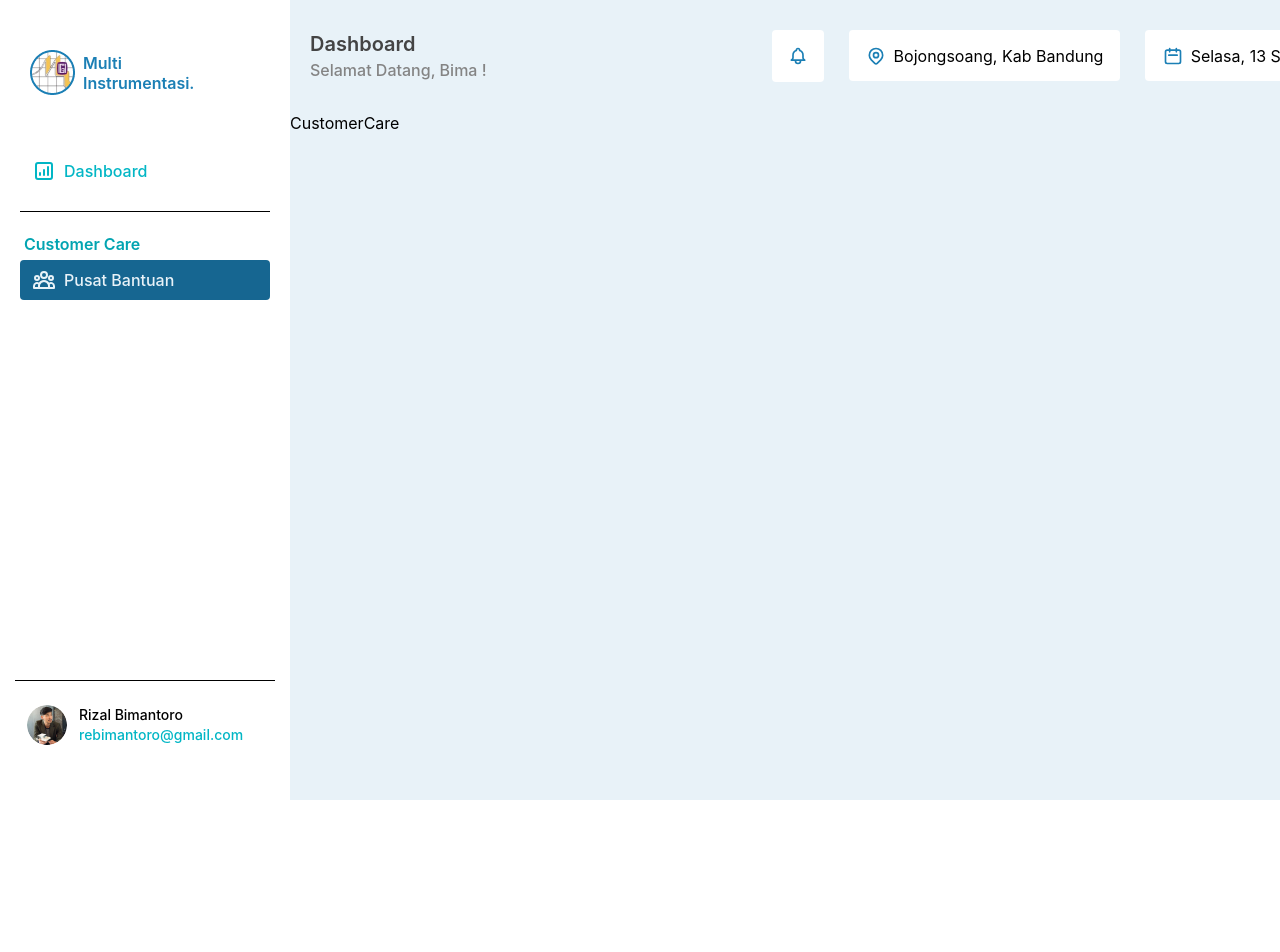
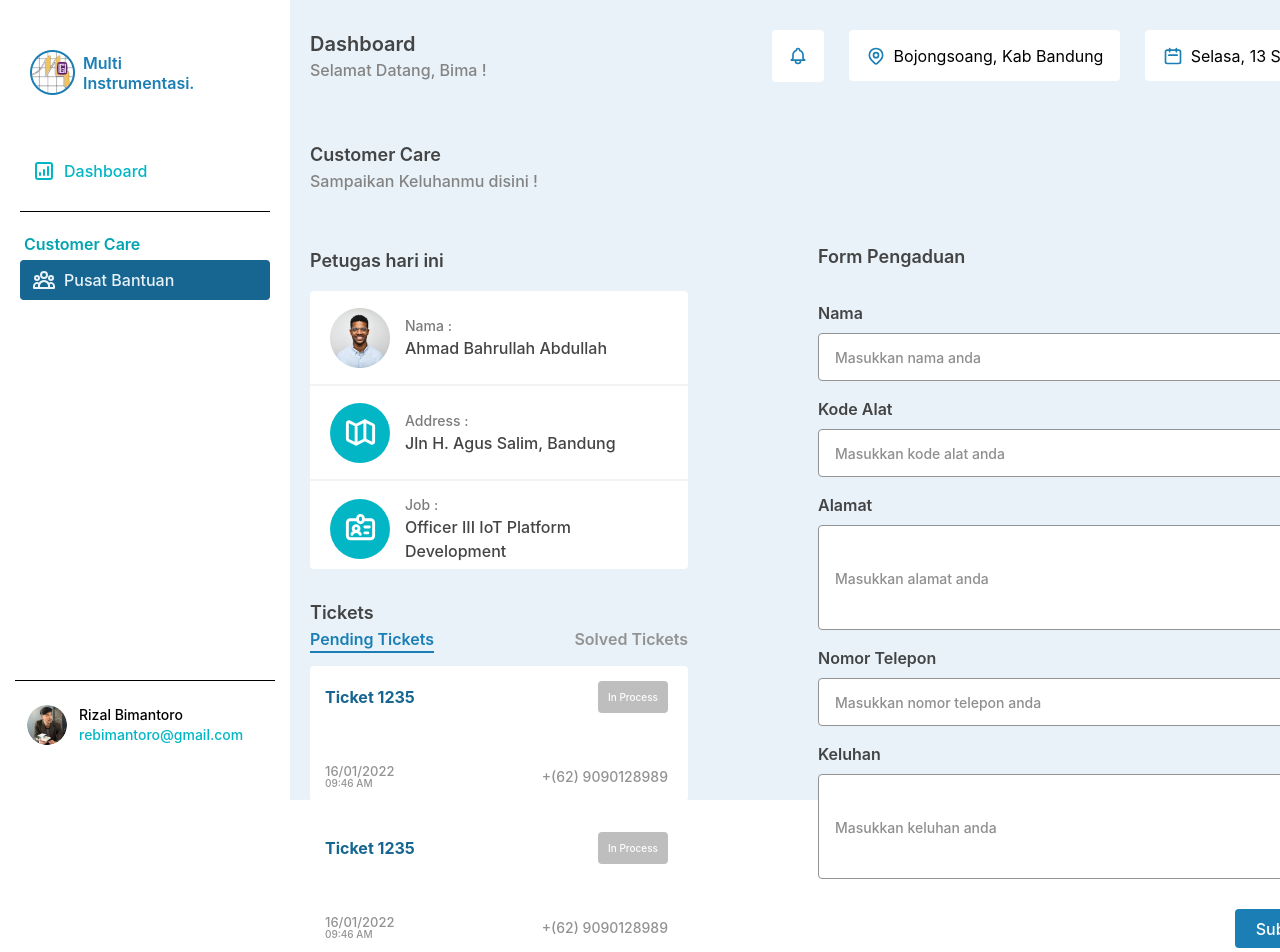
Before and after one commit to Smart-Dashboard-ESD/Website_Smart_Dashboard, a React (Create React App) app: page /customer-care in a window 1280 px wide. Shown: the top 952 px of the page. Before the commit the page ends 800 px from the top, so only its background shows below. Built offline with nearby package versions, Linux system fonts and the light colour scheme.

Commit message:
feat/create customer care page

```diff
--- /dev/null
+++ b/src/components/Petugas.js
@@ -0,0 +1,48 @@
+import React from "react";
+import avatarpetugas from "../assets/img/avatarpetugas.png";
+import { HiOutlineMap, HiOutlineIdentification } from "react-icons/hi";
+
+export default function Petugas() {
+  return (
+    <div className="mt-[54px]">
+      <h1 className="text-lg font-semibold text-Black-Normal">
+        Petugas hari ini
+      </h1>
+      <div className="w-[378px] h-[278px] bg-white mt-4 rounded">
+        <div className="w-[378px] h-[95px] border-b-2 border-[#F3F3F3] flex items-center">
+          <img src={avatarpetugas} alt="avatarpetugas" className="ml-[20px]" />
+          <div className="ml-[15px]">
+            <h1 className="text-sm font-medium text-[#7C7C7C]">Nama :</h1>
+            <h2 className="text-base font-medium text-Black-Normal">
+              Ahmad Bahrullah Abdullah
+            </h2>
+          </div>
+        </div>
+        <div className="w-[378px] h-[95px] border-b-2 border-[#F3F3F3] flex items-center">
+          <div className="w-[60px] h-[60px] rounded-full bg-Info-Normal flex items-center justify-center ml-[20px]">
+            <HiOutlineMap className="text-white w-[35px] h-[35px]" />
+          </div>
+          <div className="ml-[15px]">
+            <h1 className="text-sm font-medium text-[#7C7C7C]">Address :</h1>
+            <h2 className="text-base font-medium text-Black-Normal">
+              Jln H. Agus Salim, Bandung
+            </h2>
+          </div>
+        </div>
+        <div className="w-[378px] h-[95px] flex items-center">
+          <div className="w-[60px] h-[60px] rounded-full bg-Info-Normal flex items-center justify-center ml-[20px]">
+            <HiOutlineIdentification className="text-white w-[35px] h-[35px]" />
+          </div>
+          <div className="ml-[15px]">
+            <h1 className="text-sm font-medium text-[#7C7C7C]">Job :</h1>
+            <h2 className="text-base font-medium text-Black-Normal">
+              Officer III IoT Platform
+              <br />
+              Development
+            </h2>
+          </div>
+        </div>
+      </div>
+    </div>
+  );
+}
--- /dev/null
+++ b/src/components/TicketForm.js
@@ -0,0 +1,49 @@
+import React from "react";
+
+export default function TicketForm() {
+  return (
+    <div className="ml-[130px] mt-[132px]">
+      <h1 className="text-lg font-semibold text-Black-Normal">
+        Form Pengaduan
+      </h1>
+      <h2 className="text-base font-semibold text-Black-Normal mt-[30px]">
+        Nama
+      </h2>
+      <input
+        className="w-[512px] h-[48px] bg-white rounded border border-[#939393] mt-2 pl-4 placeholder:text-sm placeholder:font-medium placeholder:text-[#8F8F8F]"
+        placeholder="Masukkan nama anda"
+      />
+      <h2 className="mt-4 text-base font-semibold text-Black-Normal">
+        Kode Alat
+      </h2>
+      <input
+        className="w-[512px] h-[48px] bg-white rounded border border-[#939393] mt-2 pl-4 placeholder:text-sm placeholder:font-medium placeholder:text-[#8F8F8F]"
+        placeholder="Masukkan kode alat anda"
+      />
+      <h2 className="mt-4 text-base font-semibold text-Black-Normal">Alamat</h2>
+      <input
+        className="w-[512px] h-[105px] bg-white rounded border border-[#939393] mt-2 pl-4 placeholder:text-sm placeholder:font-medium placeholder:text-[#8F8F8F]"
+        placeholder="Masukkan alamat anda"
+      />
+      <h2 className="mt-4 text-base font-semibold text-Black-Normal">
+        Nomor Telepon
+      </h2>
+      <input
+        className="w-[512px] h-[48px] bg-white rounded border border-[#939393] mt-2 pl-4 placeholder:text-sm placeholder:font-medium placeholder:text-[#8F8F8F]"
+        placeholder="Masukkan nomor telepon anda"
+      />
+      <h2 className="mt-4 text-base font-semibold text-Black-Normal">
+        Keluhan
+      </h2>
+      <input
+        className="w-[512px] h-[105px] bg-white rounded border border-[#939393] mt-2 pl-4 placeholder:text-sm placeholder:font-medium placeholder:text-[#8F8F8F]"
+        placeholder="Masukkan keluhan anda"
+      />
+      <div className="flex justify-end mt-[30px]">
+        <div className="w-[95px] h-[39px] bg-Primary-Normal rounded flex items-center justify-center">
+          <h1 className="text-base font-medium text-white">Submit</h1>
+        </div>
+      </div>
+    </div>
+  );
+}
--- /dev/null
+++ b/src/components/Tickets.js
@@ -0,0 +1,86 @@
+import React from "react";
+
+export default function Tickets() {
+  return (
+    <div className="mt-[30px] w-[378px] h-[516px]">
+      <h1 className="text-lg font-semibold text-Black-Normal">Tickets</h1>
+      <div className="flex justify-between">
+        <h1 className="text-base font-semibold border-b-2 text-Primary-Normal border-Primary-Normal">
+          Pending Tickets
+        </h1>
+        <h1 className="text-base font-semibold text-Greyscale-Normal">
+          Solved Tickets
+        </h1>
+      </div>
+      <div className="w-[378px] h-[135px] bg-white rounded mt-[13px]">
+        <div className="flex justify-between items-center ml-[15px] pt-[15px] mr-5">
+          <h1 className="text-base font-bold text-Primary-NormalActive">
+            Ticket 1235
+          </h1>
+          <div className="w-[70px] h-[32px] rounded bg-[#939393] text-[10px] font-medium text-white flex items-center justify-center opacity-60">
+            In Process
+          </div>
+        </div>
+        <div className="flex justify-between items-center ml-[15px] pt-[52px] mr-5">
+          <span className="leading-none">
+            <h1 className="text-[13px] font-medium text-Greyscale-Normal">
+              16/01/2022
+            </h1>
+            <p className="text-[10px] font-medium text-Greyscale-Normal">
+              09:46 AM
+            </p>
+          </span>
+          <div className="text-sm font-medium text-Greyscale-Normal">
+            +(62) 9090128989
+          </div>
+        </div>
+      </div>
+      <div className="w-[378px] h-[135px] bg-white rounded mt-[16px]">
+        <div className="flex justify-between items-center ml-[15px] pt-[15px] mr-5">
+          <h1 className="text-base font-bold text-Primary-NormalActive">
+            Ticket 1235
+          </h1>
+          <div className="w-[70px] h-[32px] rounded bg-[#939393] text-[10px] font-medium text-white flex items-center justify-center opacity-60">
+            In Process
+          </div>
+        </div>
+        <div className="flex justify-between items-center ml-[15px] pt-[52px] mr-5">
+          <span className="leading-none">
+            <h1 className="text-[13px] font-medium text-Greyscale-Normal">
+              16/01/2022
+            </h1>
+            <p className="text-[10px] font-medium text-Greyscale-Normal">
+              09:46 AM
+            </p>
+          </span>
+          <div className="text-sm font-medium text-Greyscale-Normal">
+            +(62) 9090128989
+          </div>
+        </div>
+      </div>
+      <div className="w-[378px] h-[135px] bg-white rounded mt-[16px]">
+        <div className="flex justify-between items-center ml-[15px] pt-[15px] mr-5">
+          <h1 className="text-base font-bold text-Primary-NormalActive">
+            Ticket 1235
+          </h1>
+          <div className="w-[70px] h-[32px] rounded bg-[#939393] text-[10px] font-medium text-white flex items-center justify-center opacity-60">
+            In Process
+          </div>
+        </div>
+        <div className="flex justify-between items-center ml-[15px] pt-[52px] mr-5">
+          <span className="leading-none">
+            <h1 className="text-[13px] font-medium text-Greyscale-Normal">
+              16/01/2022
+            </h1>
+            <p className="text-[10px] font-medium text-Greyscale-Normal">
+              09:46 AM
+            </p>
+          </span>
+          <div className="text-sm font-medium text-Greyscale-Normal">
+            +(62) 9090128989
+          </div>
+        </div>
+      </div>
+    </div>
+  );
+}
--- a/src/pages/CustomerCare.js
+++ b/src/pages/CustomerCare.js
@@ -1,5 +1,22 @@
 import React from "react";
+import Petugas from "../components/Petugas";
+import TicketForm from "../components/TicketForm";
+import Tickets from "../components/Tickets";
 
 export default function CustomerCare() {
-  return <div>CustomerCare</div>;
+  return (
+    <div className="flex">
+      <div className="ml-5 mt-[30px]">
+        <h1 className="text-lg font-semibold text-Black-Normal">
+          Customer Care
+        </h1>
+        <p className="text-base font-medium text-Greyscale-NormalHover">
+          Sampaikan Keluhanmu disini !
+        </p>
+        <Petugas />
+        <Tickets />
+      </div>
+      <TicketForm />
+    </div>
+  );
 }
```
Also changed, not shown: src/assets/img/avatarpetugas.png (added).
